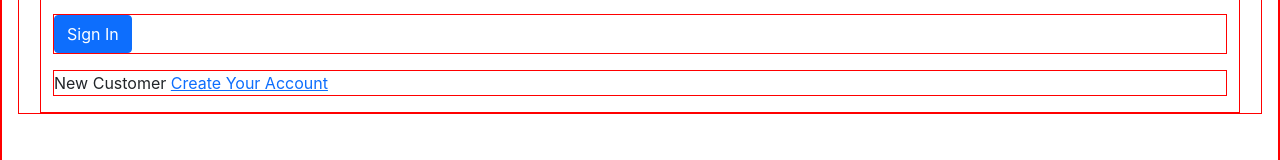
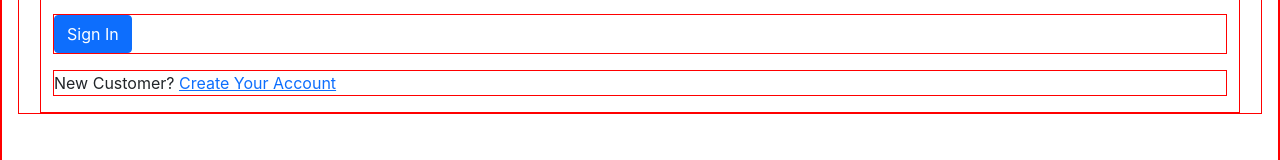
Before and after one commit to samienaseem/Ecomm_React, a React (Create React App) app in the folder frontend/: page /signin in a window 1280 px wide. Shown: the part 322-482 px from the top of the page. Built offline with nearby package versions, Linux system fonts and the light colour scheme.

Commit message:
SigninScreen JSX complete

```diff
--- a/frontend/src/Screens/SignInScreen.js
+++ b/frontend/src/Screens/SignInScreen.js
@@ -2,9 +2,14 @@ import Form from 'react-bootstrap/Form';
 import Button from 'react-bootstrap/esm/Button';
 import Container from "react-bootstrap/esm/Container";
 import { Helmet } from "react-helmet-async";
-import { Link, redirect } from 'react-router-dom';
+import { Link, useLocation } from 'react-router-dom';
 
 export default function SignInScreen(){
+    const location=useLocation()
+    // const redirect = new URLSearchParams(location.search).get('redirect') || '/';
+    const redirectUrl=new URLSearchParams(location.search).get('redirect');
+    const redirect = redirectUrl? redirectUrl : '/'
+
     return (
       <Container className="small-container">
         <Helmet>
@@ -21,15 +26,15 @@ export default function SignInScreen(){
             <Form.Label>Password</Form.Label>
             <Form.Control type="password" required />
           </Form.Group>
-        </Form>
           <div className="mb-3">
             <Button type="submit">Sign In</Button>
           </div>
 
           <div className="mb-3">
-          New Customer {' '}
+            New Customer?{'  '}
             <Link to={`/signup?redirect=${redirect}`}>Create Your Account</Link>
           </div>
+        </Form>
       </Container>
     );
 }
```
Lines whose indentation alone changed are shown as unchanged.
